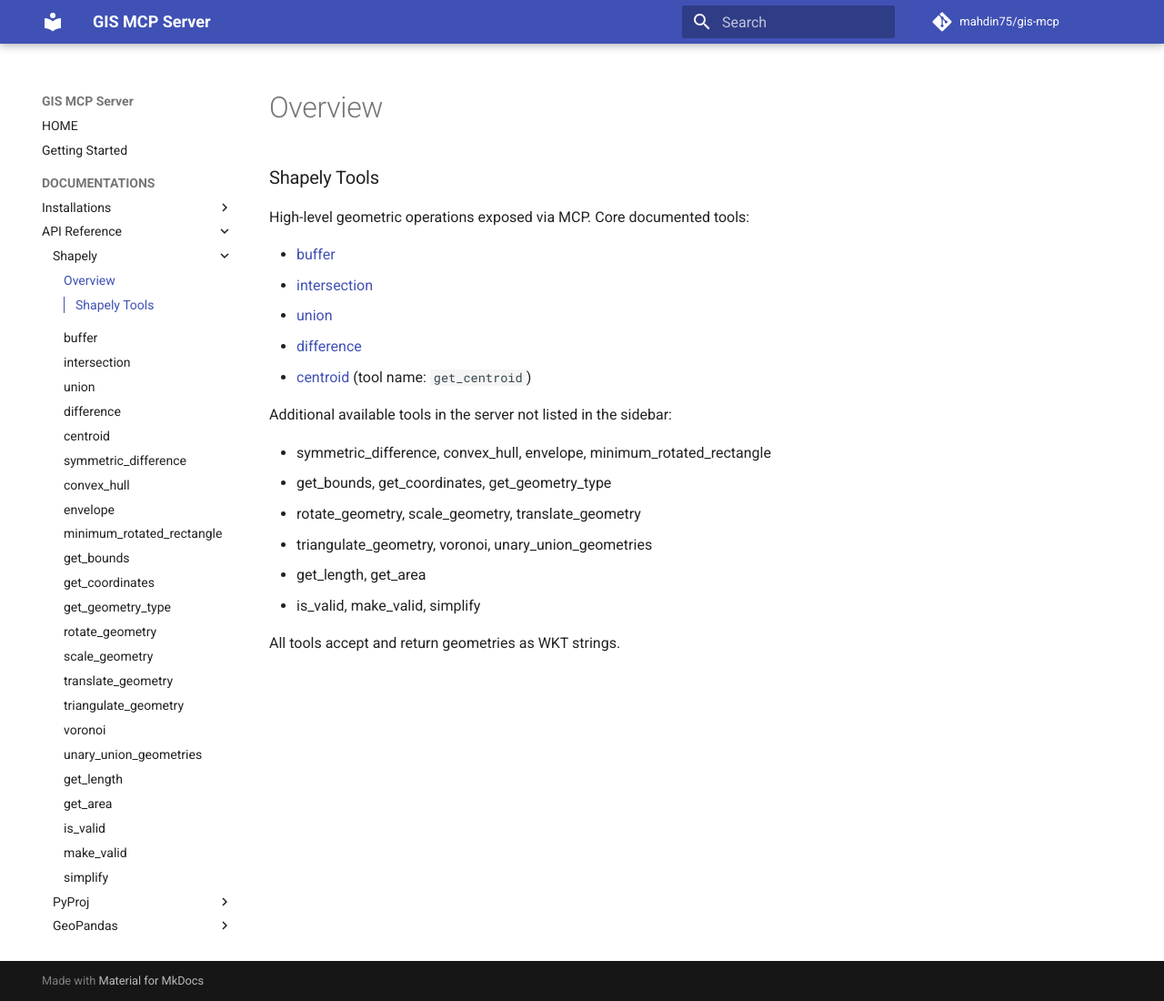
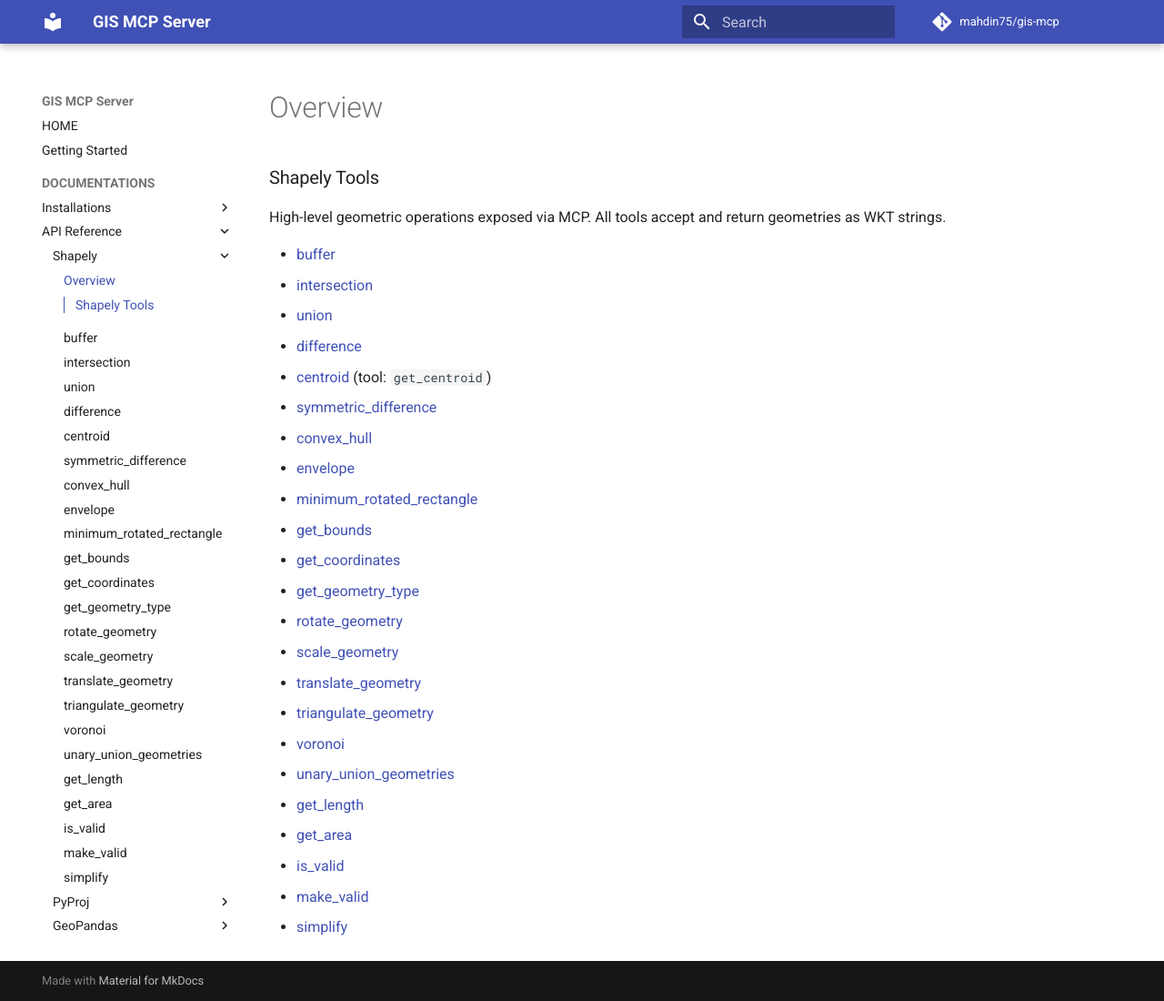
Before and after one commit to fastmcp-me/gis-mcp, an MkDocs documentation site: the page built from docs/api/shapely/README.md, in a window 1280 px wide and 1100 px high. Shown: the whole window at 91% size. Built offline with MkDocs 1.6.1 and Material for MkDocs 9.7.7, drawn with Linux system fonts in a browser that asks for light colours; comment, search, counter and statistics services are not loaded.

Commit message:
inlcude all other functions in docs

```diff
--- a/docs/api/shapely/README.md
+++ b/docs/api/shapely/README.md
@@ -1,20 +1,27 @@
 ### Shapely Tools
 
-High-level geometric operations exposed via MCP. Core documented tools:
+High-level geometric operations exposed via MCP. All tools accept and return geometries as WKT strings.
 
 - [buffer](buffer.md)
 - [intersection](intersection.md)
 - [union](union.md)
 - [difference](difference.md)
-- [centroid](centroid.md) (tool name: `get_centroid`)
-
-Additional available tools in the server not listed in the sidebar:
-
-- symmetric_difference, convex_hull, envelope, minimum_rotated_rectangle
-- get_bounds, get_coordinates, get_geometry_type
-- rotate_geometry, scale_geometry, translate_geometry
-- triangulate_geometry, voronoi, unary_union_geometries
-- get_length, get_area
-- is_valid, make_valid, simplify
-
-All tools accept and return geometries as WKT strings.
+- [centroid](centroid.md) (tool: `get_centroid`)
+- [symmetric_difference](symmetric_difference.md)
+- [convex_hull](convex_hull.md)
+- [envelope](envelope.md)
+- [minimum_rotated_rectangle](minimum_rotated_rectangle.md)
+- [get_bounds](get_bounds.md)
+- [get_coordinates](get_coordinates.md)
+- [get_geometry_type](get_geometry_type.md)
+- [rotate_geometry](rotate_geometry.md)
+- [scale_geometry](scale_geometry.md)
+- [translate_geometry](translate_geometry.md)
+- [triangulate_geometry](triangulate_geometry.md)
+- [voronoi](voronoi.md)
+- [unary_union_geometries](unary_union_geometries.md)
+- [get_length](get_length.md)
+- [get_area](get_area.md)
+- [is_valid](is_valid.md)
+- [make_valid](make_valid.md)
+- [simplify](simplify.md)
```
Also changed, not shown: docs/api/geopandas/README.md (+1 -0 lines), docs/api/pyproj/README.md (+8 -6 lines), docs/api/pysal/README.md (+5 -4 lines), docs/api/rasterio/README.md (+11 -4 lines), docs/index.md (+3 -1 lines), 1 other file.
